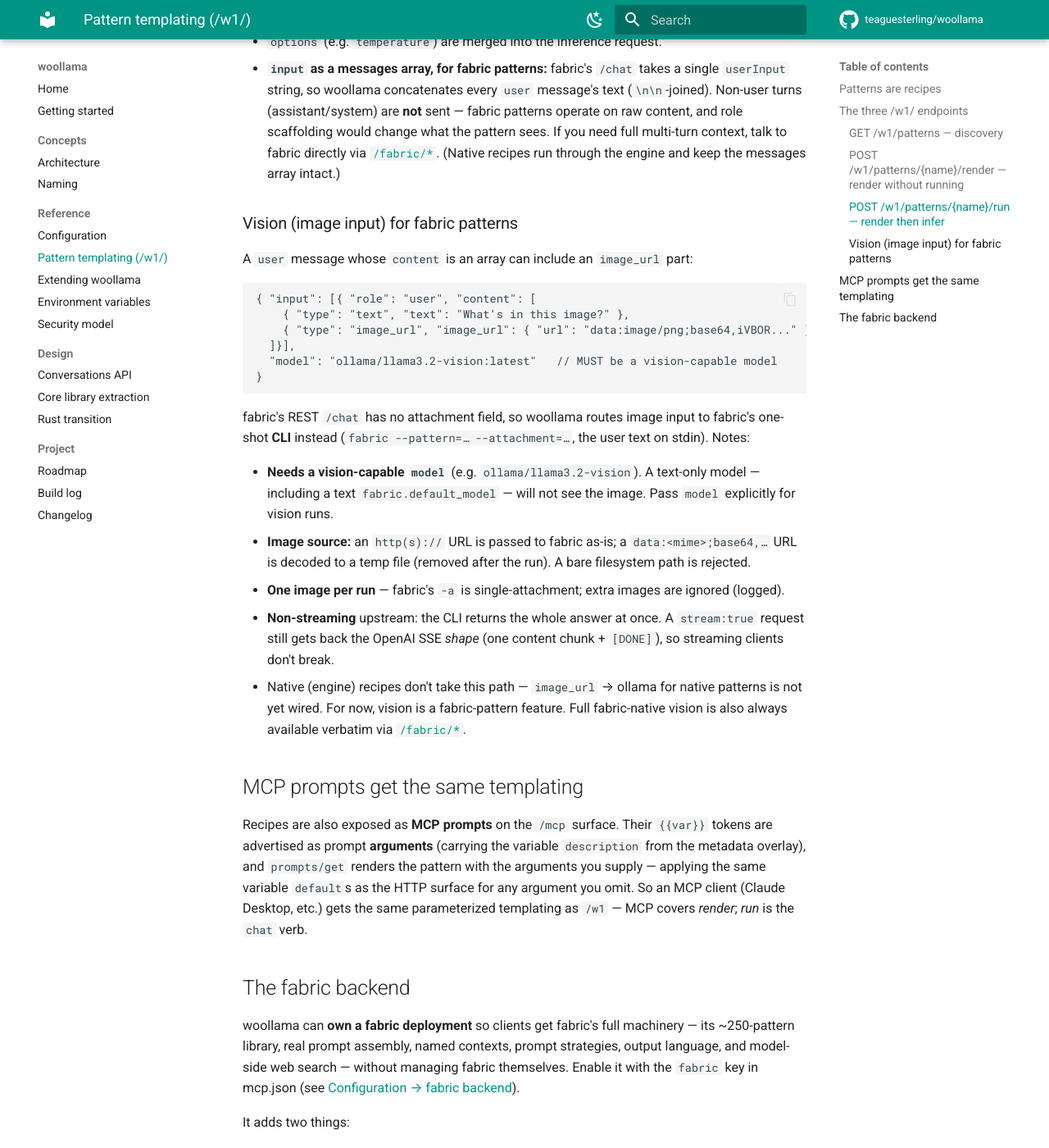
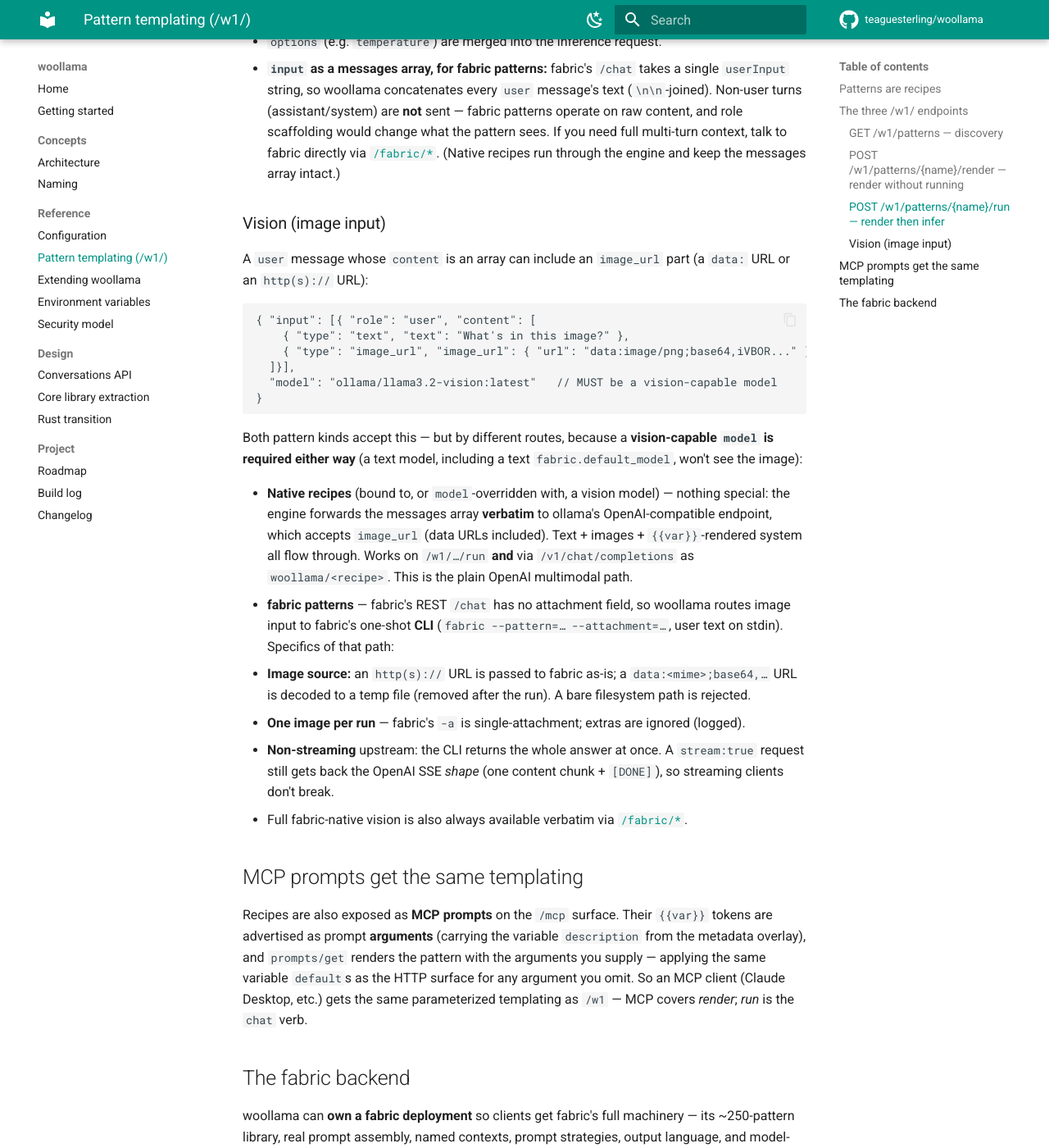
Before and after one commit to teaguesterling/woollama, an MkDocs documentation site: the page built from docs/patterns.md, in a window 1280 px wide and 1400 px high, scrolled down 2306 px. Shown: the whole window at 82% size. Built offline with MkDocs 1.6.1 and Material for MkDocs 9.7.7, drawn with Linux system fonts in a browser that asks for light colours; comment, search, counter and statistics services are not loaded.

Commit message:
test(w1): lock native `image_url` multimodal + document both vision paths
Native (engine) recipes already support OpenAI `image_url` content with no special
handling: the parity-locked engine forwards the user-message `content` array
verbatim to ollama's OpenAI-compatible `/chat/completions` (it only `as_str`s
content on the RESPONSE side, never the request), and ollama accepts `image_url`
(data URLs included). So a recipe bound to — or `model`-overridden with — a vision
model just works, on `/w1/…/run` AND via `/v1/chat/completions` as
`woollama/<recipe>`. Proven live end-to-end (red PNG → "Red." on both surfaces).

No production code change — this is a regression test that pins the behavior
(mock inferencer asserts the `{{var}}`-rendered system AND the verbatim image part
both reach inference on both surfaces) plus a docs correction: the vision section
now covers BOTH paths — native (engine → ollama, the plain OpenAI multimodal path)
and fabric patterns (the `fabric -a` CLI, added in the previous commit). Completes
Tier 3.

Co-Authored-By: Claude Opus 4.8 <noreply@anthropic.com>
Claude-Session: https://claude.ai/code/session_01TTKF8g2Ty6VHvJhmNDw48t

````diff
--- a/docs/patterns.md
+++ b/docs/patterns.md
@@ -105,9 +105,10 @@ parsers work unchanged — only the URL differs.
   [`/fabric/*`](#the-fabric-backend). (Native recipes run through the engine and
   keep the messages array intact.)
 
-### Vision (image input) for fabric patterns
+### Vision (image input)
 
-A `user` message whose `content` is an array can include an `image_url` part:
+A `user` message whose `content` is an array can include an `image_url` part
+(a `data:` URL or an `http(s)://` URL):
 
 ```jsonc
 { "input": [{ "role": "user", "content": [
@@ -118,24 +119,29 @@ A `user` message whose `content` is an array can include an `image_url` part:
 }
 ```
 
-fabric's REST `/chat` has no attachment field, so woollama routes image input to
-fabric's one-shot **CLI** instead (`fabric --pattern=… --attachment=…`, the user
-text on stdin). Notes:
+Both pattern kinds accept this — but by different routes, because a **vision-capable
+`model` is required either way** (a text model, including a text `fabric.default_model`,
+won't see the image):
 
-- **Needs a vision-capable `model`** (e.g. `ollama/llama3.2-vision`). A text-only
-  model — including a text `fabric.default_model` — will not see the image. Pass
-  `model` explicitly for vision runs.
-- **Image source:** an `http(s)://` URL is passed to fabric as-is; a
-  `data:<mime>;base64,…` URL is decoded to a temp file (removed after the run). A
-  bare filesystem path is rejected.
-- **One image per run** — fabric's `-a` is single-attachment; extra images are
-  ignored (logged).
-- **Non-streaming** upstream: the CLI returns the whole answer at once. A
-  `stream:true` request still gets back the OpenAI SSE *shape* (one content chunk +
-  `[DONE]`), so streaming clients don't break.
-- Native (engine) recipes don't take this path — `image_url` → ollama for native
-  patterns is not yet wired. For now, vision is a fabric-pattern feature. Full
-  fabric-native vision is also always available verbatim via [`/fabric/*`](#the-fabric-backend).
+- **Native recipes** (bound to, or `model`-overridden with, a vision model) —
+  nothing special: the engine forwards the messages array **verbatim** to ollama's
+  OpenAI-compatible endpoint, which accepts `image_url` (data URLs included). Text +
+  images + `{{var}}`-rendered system all flow through. Works on `/w1/…/run` **and**
+  via `/v1/chat/completions` as `woollama/<recipe>`. This is the plain OpenAI
+  multimodal path.
+- **fabric patterns** — fabric's REST `/chat` has no attachment field, so woollama
+  routes image input to fabric's one-shot **CLI** (`fabric --pattern=… --attachment=…`,
+  user text on stdin). Specifics of that path:
+  - **Image source:** an `http(s)://` URL is passed to fabric as-is; a
+    `data:<mime>;base64,…` URL is decoded to a temp file (removed after the run). A
+    bare filesystem path is rejected.
+  - **One image per run** — fabric's `-a` is single-attachment; extras are ignored
+    (logged).
+  - **Non-streaming** upstream: the CLI returns the whole answer at once. A
+    `stream:true` request still gets back the OpenAI SSE *shape* (one content chunk +
+    `[DONE]`), so streaming clients don't break.
+  - Full fabric-native vision is also always available verbatim via
+    [`/fabric/*`](#the-fabric-backend).
 
 ## MCP prompts get the same templating
 
````
Also changed, not shown: CHANGELOG.md (+7 -2 lines), 1 other file.
